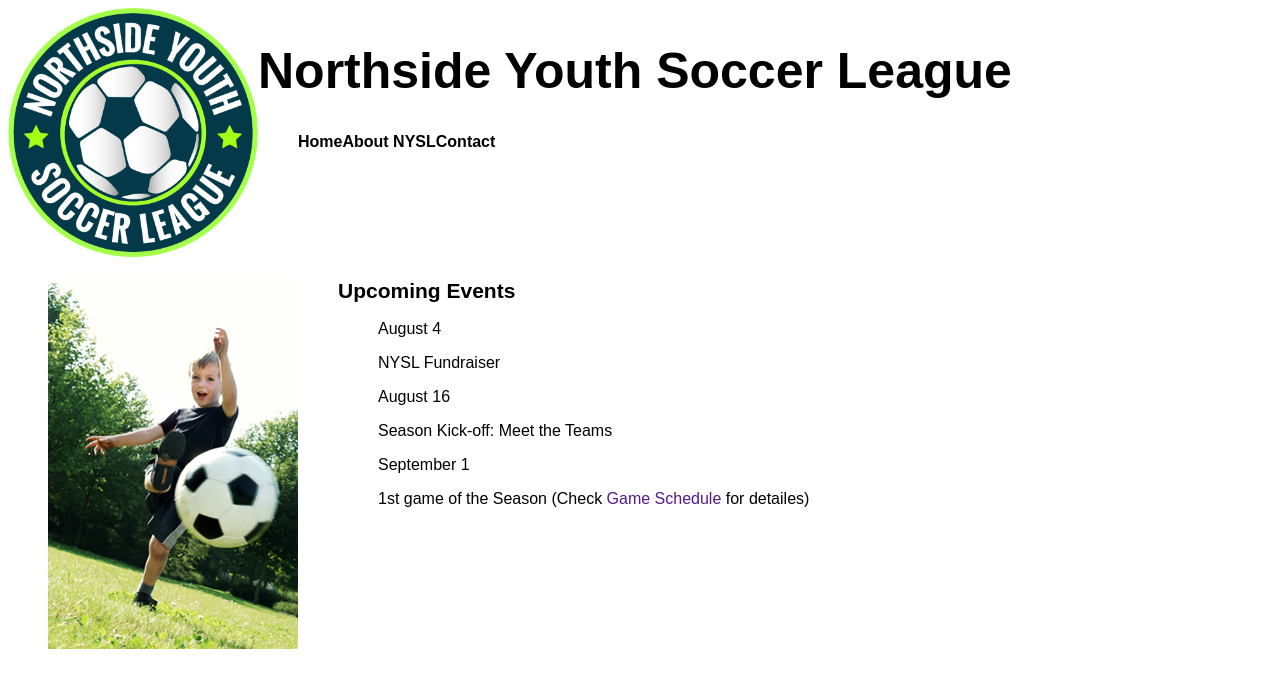
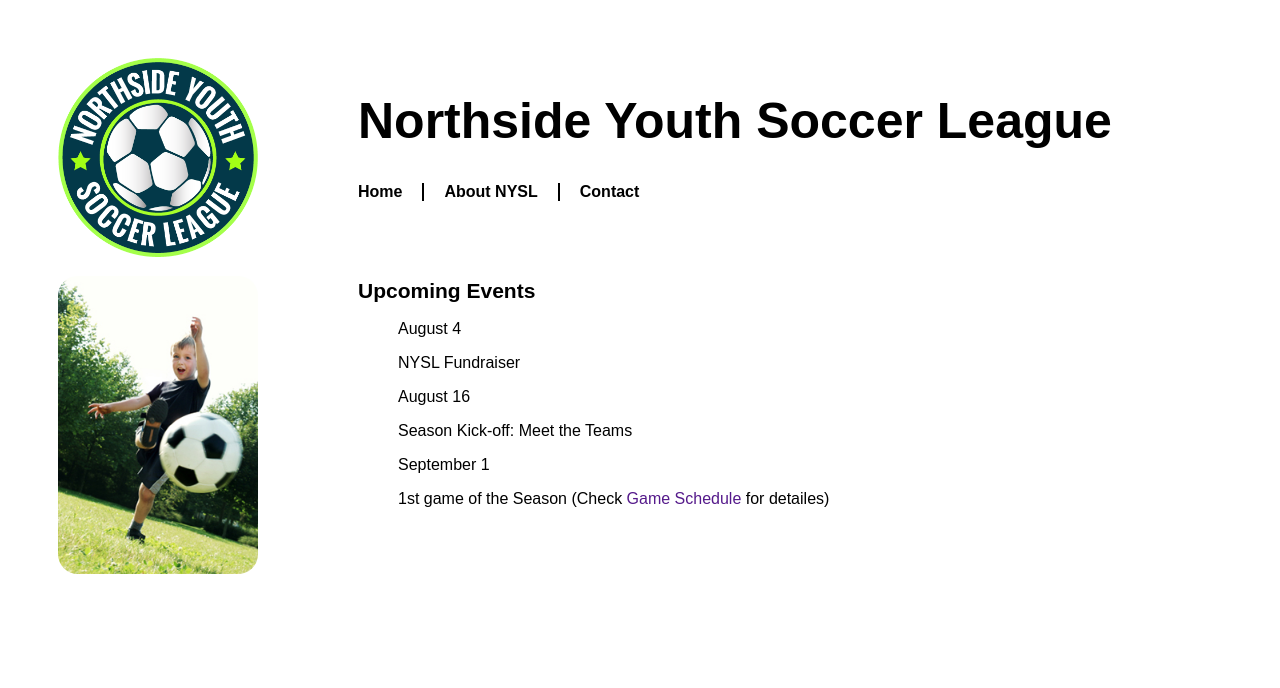
Before and after one commit to jaronschulz/mod1_jaron, a plain HTML site: page index.html in a window 1280 px wide. Drawn offline with Linux system fonts and the light colour scheme.

Commit message:
prettyfied and polished

```diff
--- a/index.html
+++ b/index.html
@@ -1,5 +1,6 @@
 <!DOCTYPE html>
 <html>
+
 <head>
     <title>Northside Youth Soccer League</title>
     <link rel="stylesheet" type="text/css" href="style.css">
@@ -16,18 +17,17 @@
                 <ul class="flex-container">
                     <li class="flex-item">
                         <a href="index.html" class="nav-links">Home</a>
-					</li >
-					<li class="flex-item">
-						<a href="about.html"  class="nav-links">About NYSL</a>
                     </li>
                     <li class="flex-item">
-						<a href="contact.html"  class="nav-links">Contact </a>
+                        <a href="about.html" class="nav-links">About NYSL</a>
+                    </li>
+                    <li class="flex-item">
+                        <a href="contact.html" class="nav-links">Contact </a>
                     </li>
                 </ul>
             </nav>
         </div>
     </header>
-
     <div id="content" class="flex-container">
         <aside>
             <figure class="image-container">
@@ -52,4 +52,5 @@
         </main>
     </div>
 </body>
+
 </html>
--- a/style.css
+++ b/style.css
@@ -2,16 +2,21 @@ body{
 	font-family: sans-serif;
 }
 
-/*#main-header{
-	align-items: bottom;
-}*/
+header{
+	padding-top: 50px;
+}
 
 ul{
 	list-style-type: none;
 }
 
+figure{
+	margin: 15px 50px 0 50px;
+}
+
 img{
-	width: 100%;
+	width: 80%;
+	border-radius: 20px;
 }
 
 h1{
@@ -22,6 +27,19 @@ h1{
 h2{
 	font-size: 21px;
 	font-family: sans-serif;
+}
+
+nav ul{
+	padding: 0;
+}
+
+nav li{
+	padding: 0 20px 0 0 ;
+}
+
+nav li:not(:first-child){
+	border-left: 2px solid black;
+	padding-left: 20px;
 }
 
 a{
@@ -53,13 +71,10 @@ a:hover, a:visited {
 
 .logo{
 	width: 100%;
-
+	padding-left: 50px;
+	padding-right: 50px;
 }
 
 .image-container{
 	width: 250px;
 }
-
-/*.flex-item{
-	flex: 1;
-}*/
```
Lines whose indentation alone changed are shown as unchanged.
